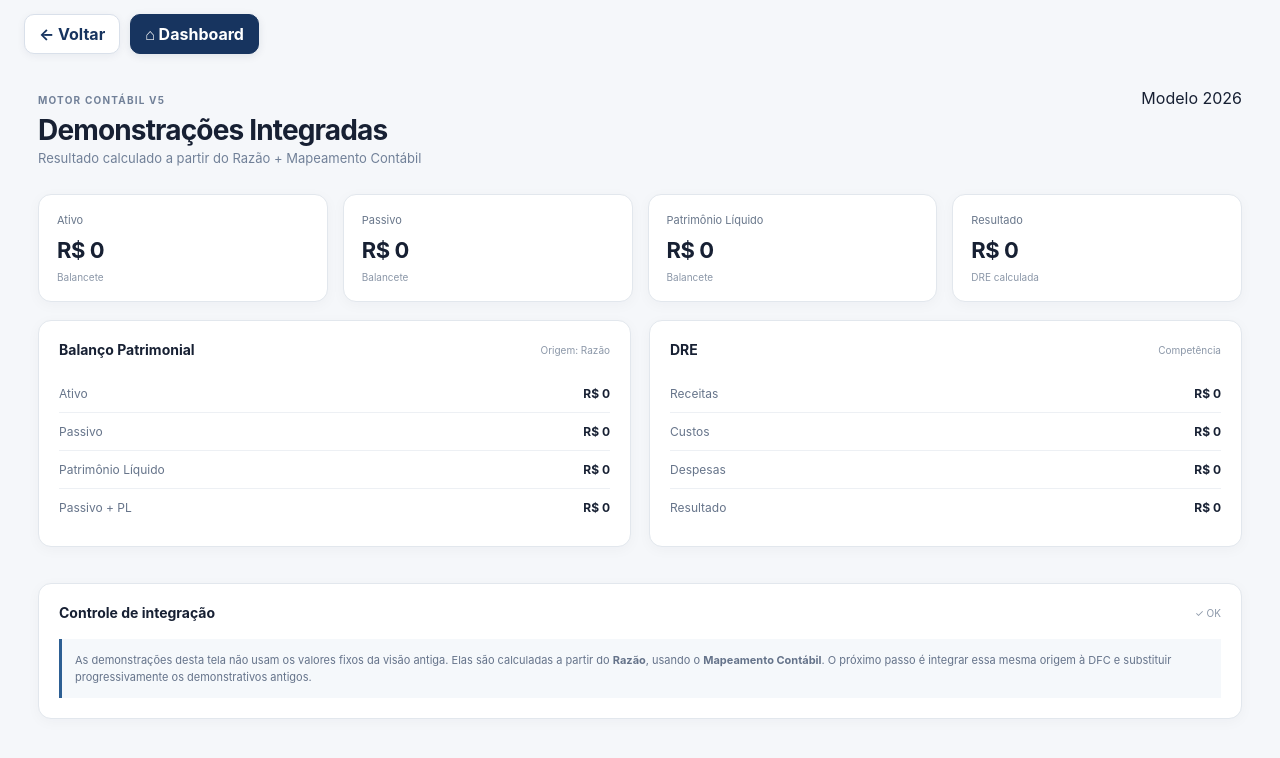
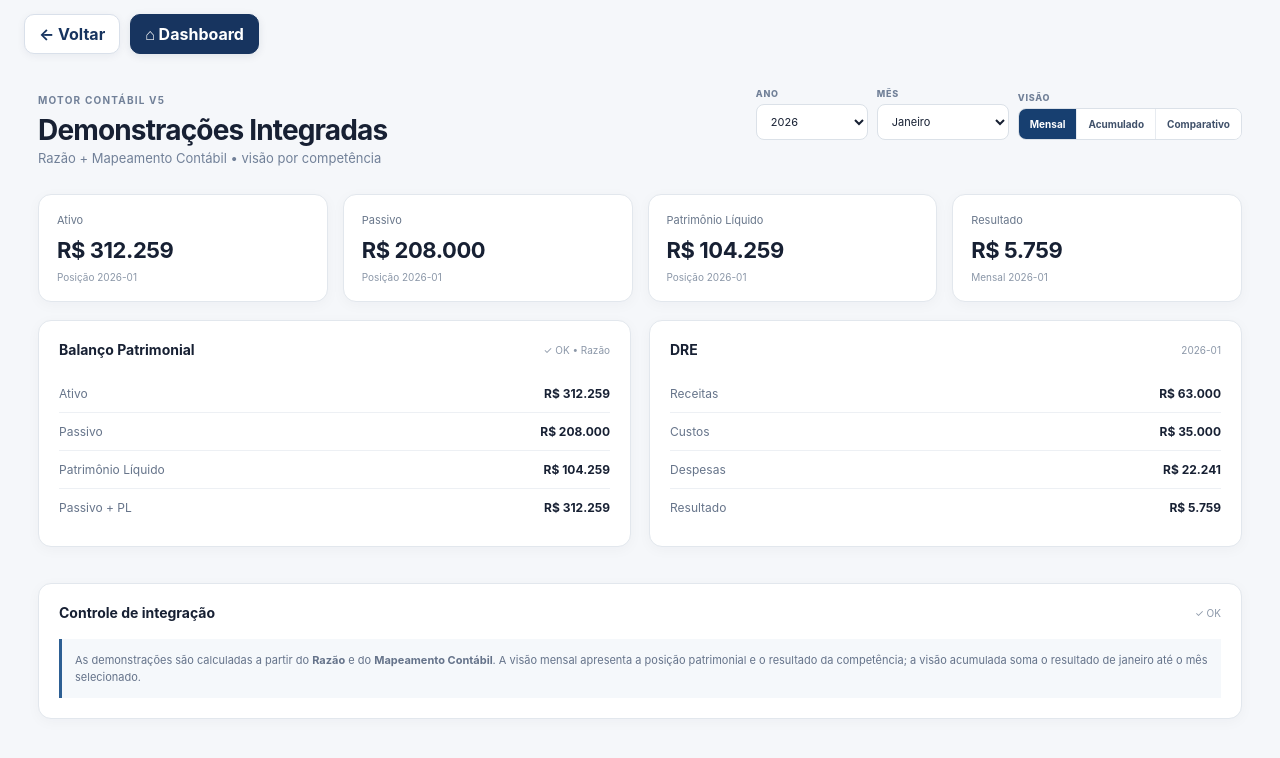
Before and after one commit to cardoso4009-byte/bp-financeiro-bi, a Next.js app: page /demonstracoes-integradas in a window 1280 px wide. Shown: the top 758 px of the page. Built offline with nearby package versions, Linux system fonts and the light colour scheme.

Commit message:
feat: padroniza período das demonstrações integradas

```diff
--- a/app/demonstracoes-integradas/page.tsx
+++ b/app/demonstracoes-integradas/page.tsx
@@ -1,11 +1,34 @@
+'use client'
+
+import { useMemo, useState } from 'react'
 import { statementEngine } from '@/lib/statement-engine'
+import { sampleJournal } from '@/lib/contabil-model'
+import ReportPeriodFilter, { type ReportPeriod } from '@/components/report-period-filter'
+import { DEFAULT_REPORT_PERIOD, competence } from '@/lib/report-period'
 
 const brl=(n:number)=>n.toLocaleString('pt-BR',{style:'currency',currency:'BRL',maximumFractionDigits:0})
+
 export default function DemonstracoesIntegradas(){
- const e=statementEngine(); const {totals}=e
- const resultado=totals.receitas-totals.custos-totals.despesas
- return <main className="content" style={{marginLeft:0,width:'100%',maxWidth:1400,margin:'0 auto'}}><header><div><small>MOTOR CONTÁBIL V5</small><h1>Demonstrações Integradas</h1><p>Resultado calculado a partir do Razão + Mapeamento Contábil</p></div><div className="period">Modelo 2026</div></header>
- <div className="cards"><div className="card"><span>Ativo</span><strong>{brl(totals.ativo)}</strong><small>Balancete</small></div><div className="card"><span>Passivo</span><strong>{brl(totals.passivo)}</strong><small>Balancete</small></div><div className="card"><span>Patrimônio Líquido</span><strong>{brl(totals.patrimonio)}</strong><small>Balancete</small></div><div className="card"><span>Resultado</span><strong>{brl(resultado)}</strong><small>DRE calculada</small></div></div>
- <div className="grid"><section className="panel"><div className="panel-title"><h2>Balanço Patrimonial</h2><span>Origem: Razão</span></div><div className="rows"><div className="row"><span>Ativo</span><b>{brl(totals.ativo)}</b></div><div className="row"><span>Passivo</span><b>{brl(totals.passivo)}</b></div><div className="row"><span>Patrimônio Líquido</span><b>{brl(totals.patrimonio)}</b></div><div className="row"><span>Passivo + PL</span><b>{brl(totals.passivo+totals.patrimonio)}</b></div></div></section><section className="panel"><div className="panel-title"><h2>DRE</h2><span>Competência</span></div><div className="rows"><div className="row"><span>Receitas</span><b>{brl(totals.receitas)}</b></div><div className="row"><span>Custos</span><b>{brl(totals.custos)}</b></div><div className="row"><span>Despesas</span><b>{brl(totals.despesas)}</b></div><div className="row"><span>Resultado</span><b>{brl(resultado)}</b></div></div></section></div>
- <section className="panel"><div className="panel-title"><h2>Controle de integração</h2><span>{Math.abs(totals.ativo-(totals.passivo+totals.patrimonio))<0.01?'✓ OK':'! Revisar'}</span></div><div className="note">As demonstrações desta tela não usam os valores fixos da visão antiga. Elas são calculadas a partir do <strong>Razão</strong>, usando o <strong>Mapeamento Contábil</strong>. O próximo passo é integrar essa mesma origem à DFC e substituir progressivamente os demonstrativos antigos.</div></section></main>
+ const [period,setPeriod]=useState<ReportPeriod>(DEFAULT_REPORT_PERIOD)
+ const years=useMemo(()=>Array.from(new Set(sampleJournal.map(e=>Number(String(e.competence??'').slice(0,4))).filter(y=>y>2000))).sort((a,b)=>a-b),[])
+ const selected=competence(period.year,period.month)
+ const previous=period.month===1?competence(period.year-1,12):competence(period.year,period.month-1)
+ const periodEntries=useMemo(()=>sampleJournal.filter(e=>{const c=e.competence??e.date.slice(0,7);if(period.view==='mensal'||period.view==='comparativo') return c===selected;return c>=competence(period.year,1)&&c<=selected}),[period.view,period.year,selected])
+ const opening=useMemo(()=>sampleJournal.filter(e=>(e.competence??e.date.slice(0,7))<competence(period.year,1)),[period.year])
+ const balanceEntries=useMemo(()=>[...opening,...periodEntries.filter(e=>(e.competence??e.date.slice(0,7))>=competence(period.year,1))],[opening,periodEntries,period.year])
+ const bp=statementEngine(balanceEntries).totals
+ const dre=statementEngine(periodEntries).totals
+ const resultado=dre.receitas-dre.custos-dre.despesas
+ const priorEntries=sampleJournal.filter(e=>(e.competence??e.date.slice(0,7))===previous)
+ const priorOpening=sampleJournal.filter(e=>(e.competence??e.date.slice(0,7))<previous)
+ const priorBp=statementEngine([...priorOpening,...priorEntries]).totals
+ const priorDre=statementEngine(priorEntries).totals
+ const valid=Math.abs(bp.ativo-(bp.passivo+bp.patrimonio))<0.01
+ return <main className="content" style={{marginLeft:0,width:'100%',maxWidth:1400,margin:'0 auto'}}>
+  <header><div><small>MOTOR CONTÁBIL V5</small><h1>Demonstrações Integradas</h1><p>Razão + Mapeamento Contábil • visão por competência</p></div><ReportPeriodFilter value={period} onChange={setPeriod} years={years.length?years:[2025,2026]}/></header>
+  <div className="cards"><div className="card"><span>Ativo</span><strong>{brl(bp.ativo)}</strong><small>Posição {selected}</small></div><div className="card"><span>Passivo</span><strong>{brl(bp.passivo)}</strong><small>Posição {selected}</small></div><div className="card"><span>Patrimônio Líquido</span><strong>{brl(bp.patrimonio)}</strong><small>Posição {selected}</small></div><div className="card"><span>Resultado</span><strong>{brl(resultado)}</strong><small>{period.view==='acumulado'?'Acumulado':'Mensal'} {selected}</small></div></div>
+  <div className="grid"><section className="panel"><div className="panel-title"><h2>Balanço Patrimonial</h2><span>{valid?'✓ OK':'! Revisar'} • Razão</span></div><div className="rows"><div className="row"><span>Ativo</span><b>{brl(bp.ativo)}</b></div><div className="row"><span>Passivo</span><b>{brl(bp.passivo)}</b></div><div className="row"><span>Patrimônio Líquido</span><b>{brl(bp.patrimonio)}</b></div><div className="row"><span>Passivo + PL</span><b>{brl(bp.passivo+bp.patrimonio)}</b></div></div></section><section className="panel"><div className="panel-title"><h2>DRE</h2><span>{period.view==='comparativo'?`${selected} × ${previous}`:period.view==='acumulado'?`Jan → ${selected}`:selected}</span></div><div className="rows"><div className="row"><span>Receitas</span><b>{brl(dre.receitas)}</b></div><div className="row"><span>Custos</span><b>{brl(dre.custos)}</b></div><div className="row"><span>Despesas</span><b>{brl(dre.despesas)}</b></div><div className="row"><span>Resultado</span><b>{brl(resultado)}</b></div></div></section></div>
+  {period.view==='comparativo'&&<section className="panel"><div className="panel-title"><h2>Análise comparativa</h2><span>{selected} × {previous}</span></div><div className="grid"><div className="note"><small>Resultado DRE</small><p><strong>{brl(resultado)}</strong> atual · {brl(priorDre.receitas-priorDre.custos-priorDre.despesas)} anterior</p></div><div className="note"><small>Patrimônio Líquido</small><p><strong>{brl(bp.patrimonio)}</strong> atual · {brl(priorBp.patrimonio)} anterior</p></div><div className="note"><small>Ativo</small><p><strong>{brl(bp.ativo)}</strong> atual · {brl(priorBp.ativo)} anterior</p></div></div></section>}
+  <section className="panel"><div className="panel-title"><h2>Controle de integração</h2><span>{valid?'✓ OK':'! Revisar'}</span></div><div className="note">As demonstrações são calculadas a partir do <strong>Razão</strong> e do <strong>Mapeamento Contábil</strong>. A visão mensal apresenta a posição patrimonial e o resultado da competência; a visão acumulada soma o resultado de janeiro até o mês selecionado.</div></section>
+ </main>
 }
```
